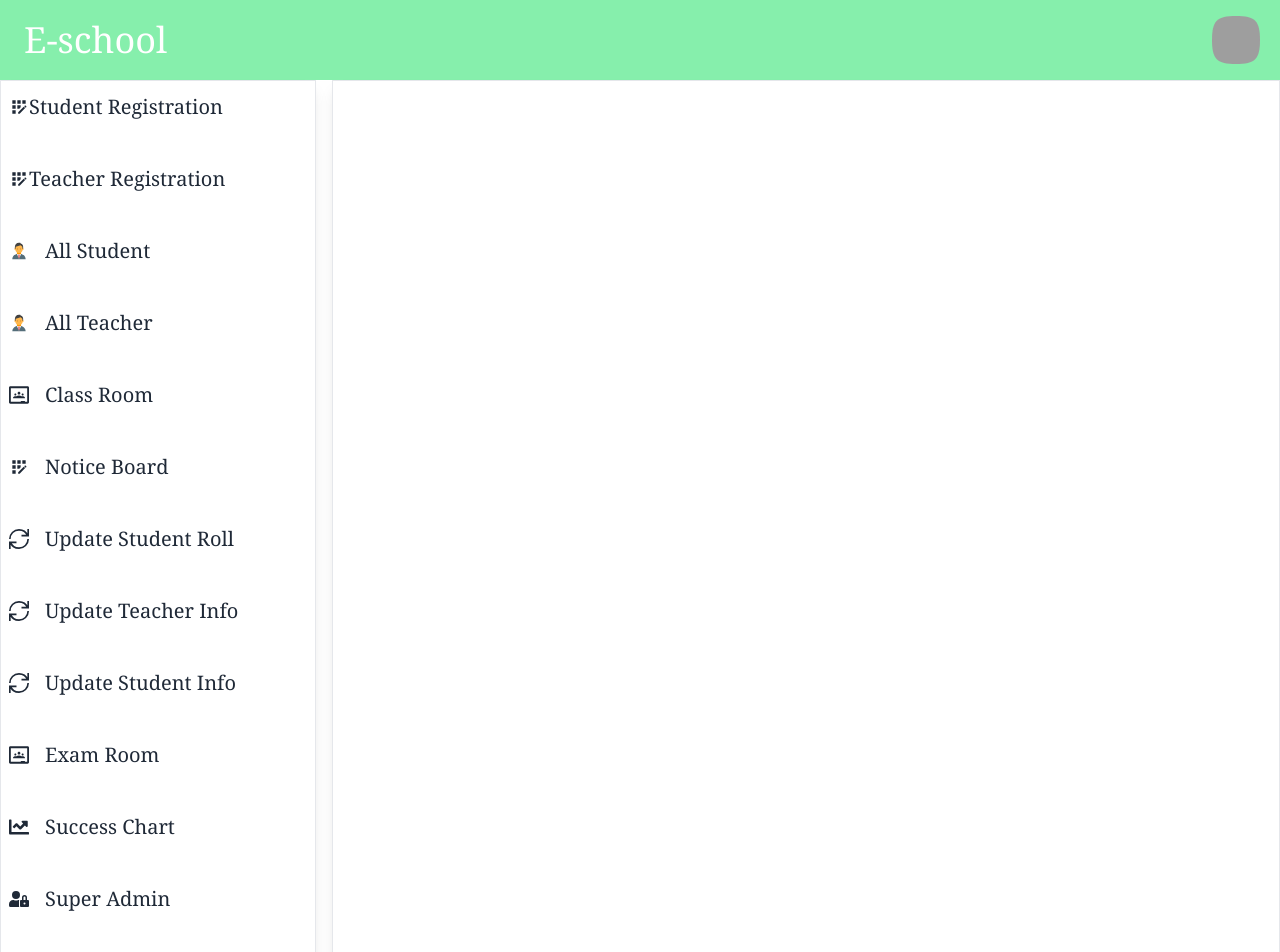
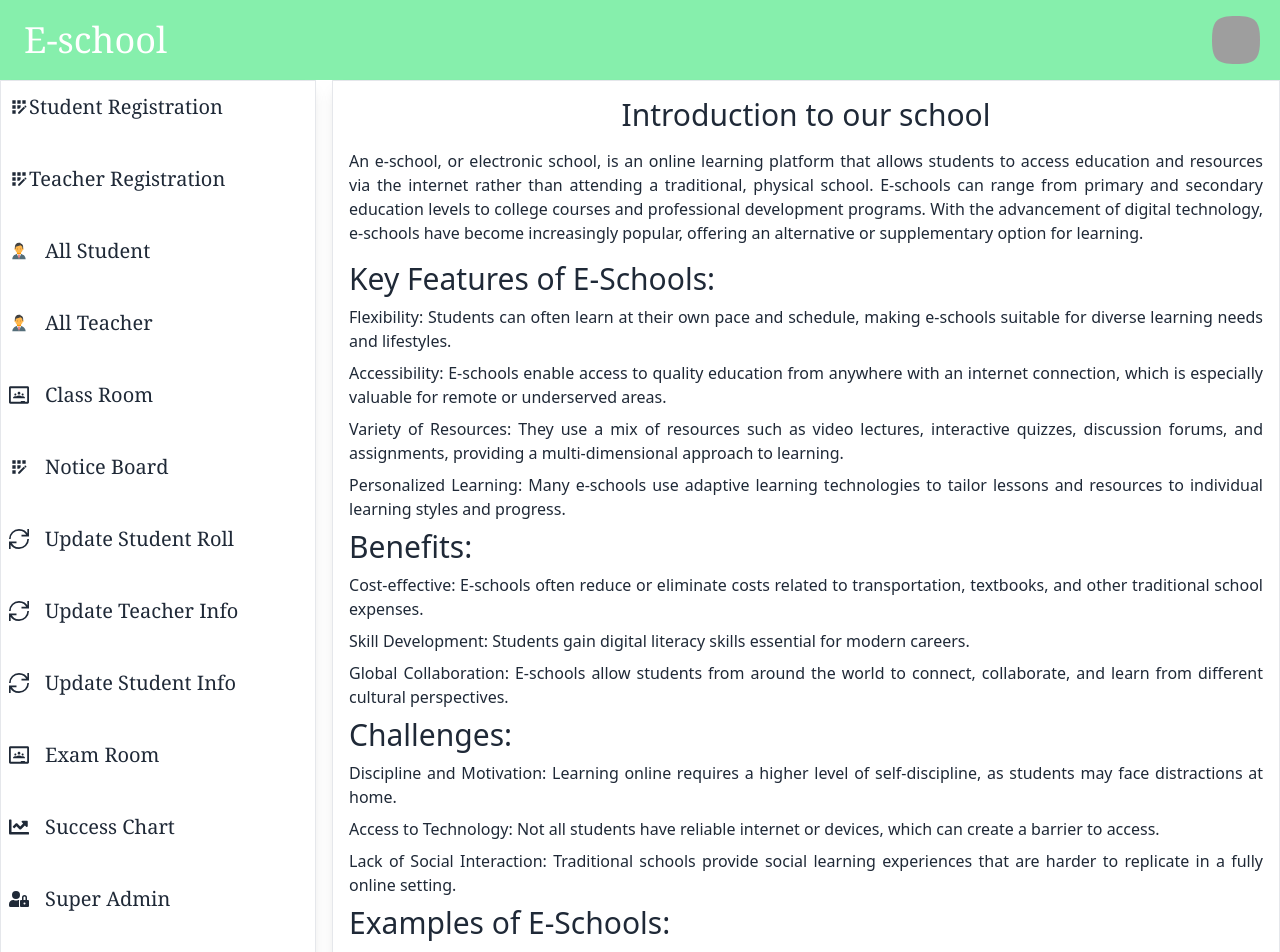
Before and after one commit to HimuHimu112002/school_management_frontend, a React (Vite) app: page / in a window 1280 px wide. Shown: the top 952 px of the page. Built offline with nearby package versions, Linux system fonts and the light colour scheme; no server answers; grey boxes are pictures that could not be loaded.

Commit message:
update password for dynamin

```diff
--- a/src/App.jsx
+++ b/src/App.jsx
@@ -21,12 +21,14 @@ import Profile from "./pages/Profile";
 import ForgotPassword from "./pages/ForgotPassword";
 import AllAdminProfile from "./pages/AllAdminProfile";
 import UpdateAdmin from "./pages/UpdateAdmin";
+import HomePage from "./pages/HomePage";
 
 let router = createBrowserRouter(
   createRoutesFromElements(
     <>
-      <Route path="/" element={<RootLayout />}>
+      <Route element={<RootLayout />}>
         <Route path="/S-signUp" element={< StudentSignUp/>}></Route>
+        <Route path="/" element={< HomePage/>}></Route>
         <Route path="/T-signUp" element={<TeacherSignUp />}></Route>
         <Route path="/all-student" element={<AllStudent />}></Route>
         <Route path="/all-teacher" element={<AllTeachers />}></Route>
--- a/src/components/AdminForm.jsx
+++ b/src/components/AdminForm.jsx
@@ -92,14 +92,6 @@ const AdminForm = () => {
           placeholder="Admin Email"
           className="input input-bordered w-full max-w-xs"
         />
-        <input
-          type="password"
-          onChange={(e) =>
-            setFromData({ ...fromData, AdminPassword: e.target.value })
-          }
-          placeholder="Admin Password"
-          className="input input-bordered w-full max-w-xs"
-        />
         {loading ? (
           <Spinner />
         ) : (
--- a/src/components/ForgotPass.jsx
+++ b/src/components/ForgotPass.jsx
@@ -81,7 +81,7 @@ const ForgotPass = () => {
             onClick={handleForgot}
             className="btn btn-secondary w-full my-2"
           >
-            sign-in
+            Forgot password
           </button>
         )}
       </div>
--- /dev/null
+++ b/src/components/Home.jsx
@@ -0,0 +1,85 @@
+import HomePgeOrederList from "./HomePgeOrederList";
+
+const Home = () => {
+  return (
+    <div className="p-4">
+      <h1 className="text-3xl text-center">Introduction to our school</h1>
+      <p className="py-4 text-justify">
+        An e-school, or electronic school, is an online learning platform that
+        allows students to access education and resources via the internet
+        rather than attending a traditional, physical school. E-schools can
+        range from primary and secondary education levels to college courses and
+        professional development programs. With the advancement of digital
+        technology, e-schools have become increasingly popular, offering an
+        alternative or supplementary option for learning.
+      </p>
+      <h2 className="text-3xl">Key Features of E-Schools:</h2>
+      <HomePgeOrederList
+        item="Flexibility: Students can often learn at their own
+          pace and schedule, making e-schools suitable for diverse learning
+          needs and lifestyles."
+      />
+      <HomePgeOrederList
+        item="Accessibility: E-schools enable access to quality
+          education from anywhere with an internet connection, which is
+          especially valuable for remote or underserved areas."
+      />
+      <HomePgeOrederList
+        item="Variety of Resources: They use a mix of resources
+          such as video lectures, interactive quizzes, discussion forums, and
+          assignments, providing a multi-dimensional approach to learning."
+      />
+      <HomePgeOrederList
+        item="Personalized Learning: Many e-schools use adaptive
+          learning technologies to tailor lessons and resources to individual
+          learning styles and progress."
+      />
+
+      <h2 className="text-3xl">Benefits:</h2>
+      <HomePgeOrederList
+        item="Cost-effective: E-schools often reduce or
+          eliminate costs related to transportation, textbooks, and other
+          traditional school expenses."
+      />
+      <HomePgeOrederList
+        item="Skill Development: Students gain digital literacy
+          skills essential for modern careers."
+      />
+      <HomePgeOrederList
+        item="Global Collaboration: E-schools allow students
+          from around the world to connect, collaborate, and learn from
+          different cultural perspectives."
+      />
+      <h2 className="text-3xl">Challenges:</h2>
+      <HomePgeOrederList
+        item="Discipline and Motivation: Learning online
+          requires a higher level of self-discipline, as students may face
+          distractions at home."
+      />
+      <HomePgeOrederList
+        item="Access to Technology: Not all students have
+          reliable internet or devices, which can create a barrier to access."
+      />
+      <HomePgeOrederList
+        item="Lack of Social Interaction: Traditional schools
+          provide social learning experiences that are harder to replicate in a
+          fully online setting."
+      />
+
+      <h2 className="text-3xl">Examples of E-Schools:</h2>
+      <HomePgeOrederList
+        item="Public virtual schools offered by government
+          education systems."
+      />
+      <HomePgeOrederList
+        item="Private online academies and platforms like
+          Coursera, Khan Academy, and edX."
+      />
+      <HomePgeOrederList
+        item="Corporate e-learning platforms for professional
+          development."
+      />
+    </div>
+  );
+};
+export default Home;
--- /dev/null
+++ b/src/components/HomePgeOrederList.jsx
@@ -0,0 +1,11 @@
+const HomePgeOrederList = (props) => {
+  return (
+    <ul>
+      <li className="my-2 text-justify">
+        {props.item}
+      </li>
+    </ul>
+  );
+};
+
+export default HomePgeOrederList;
--- a/src/components/RootLayout.jsx
+++ b/src/components/RootLayout.jsx
@@ -4,7 +4,6 @@ const RootLayout = () => {
   return (
     <div>
       <TopBar />
-
       <LeftSideBar />
     </div>
   );
--- /dev/null
+++ b/src/pages/HomePage.jsx
@@ -0,0 +1,5 @@
+import Home from "../components/Home";
+const HomePage = () => {
+  return <Home />;
+};
+export default HomePage;
--- a/src/spinner/Spinner.jsx
+++ b/src/spinner/Spinner.jsx
@@ -1,15 +1,14 @@
-import { RotatingLines } from "react-loader-spinner";
+import { Oval } from "react-loader-spinner";
 const Spinner = () => {
   return (
     <button className="btn btn-secondary w-full">
-      <RotatingLines
+      <Oval
         visible={true}
         height="42"
         width="42"
         color="white"
         strokeWidth="5"
-        animationDuration="0.75"
-        ariaLabel="rotating-lines-loading"
+        ariaLabel="oval-loading"
         wrapperStyle={{}}
         wrapperClass=""
       />
@@ -17,3 +16,4 @@ const Spinner = () => {
   );
 };
 export default Spinner;
+// render()
```
